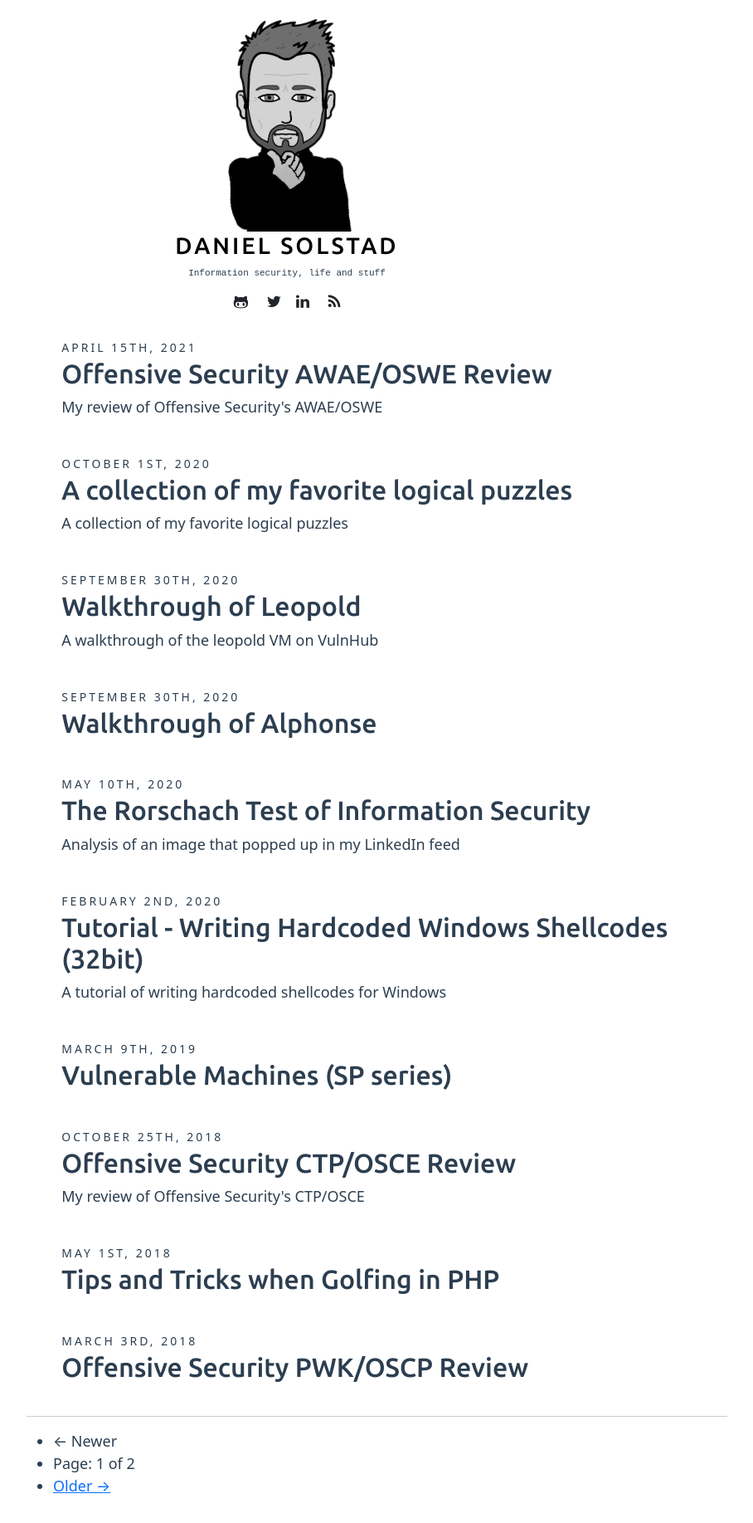
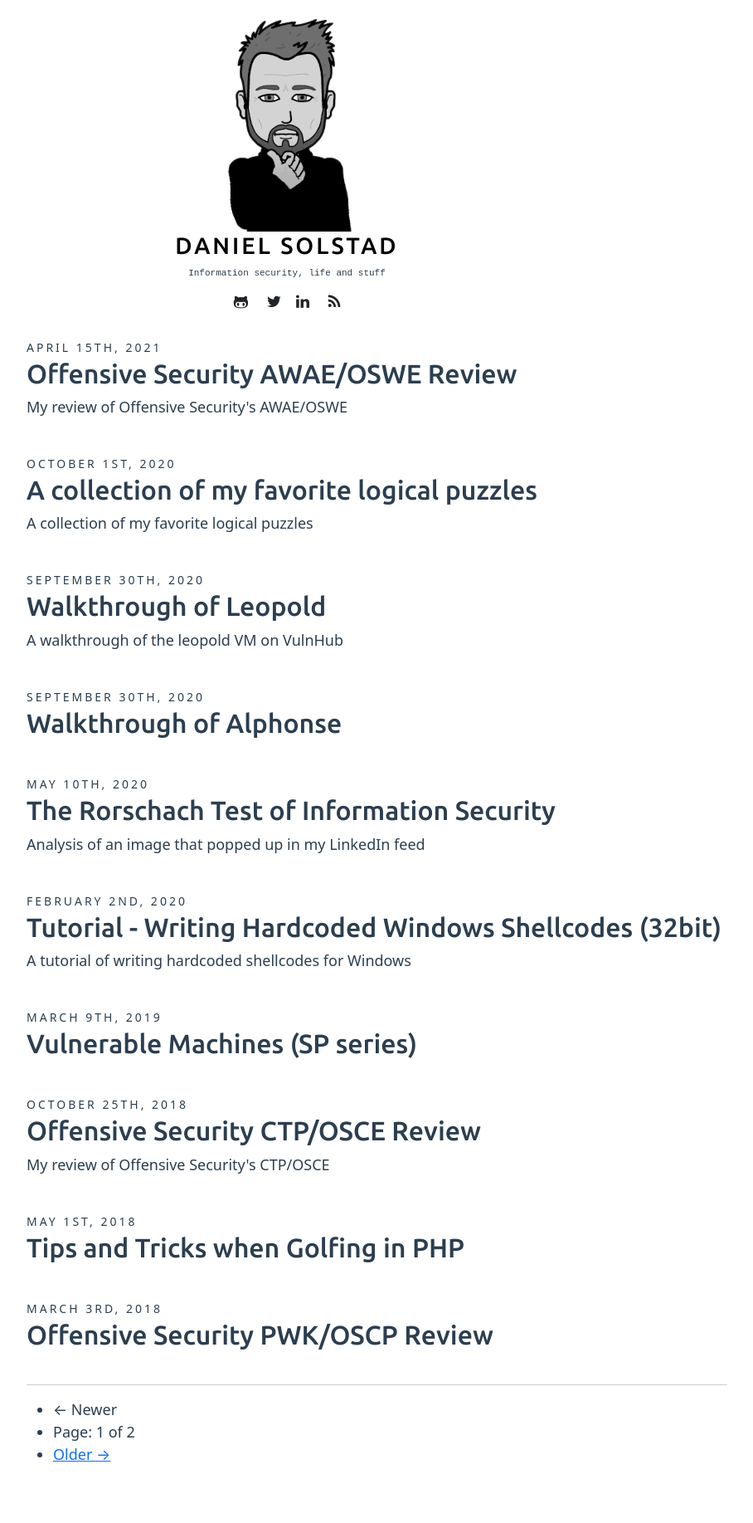
Before and after one commit to dsolstad/dsolstad.github.io, a Jekyll site: the page built from index.html, in a window 1280 px wide. Shown: the whole page at 83% size, without its empty margins (294-1202 px from the left). Built offline with Jekyll 4.4.1, drawn with Linux system fonts in a browser that asks for light colours; the list of posts is cut into pages by our own code; after the commit the page ends 1797 px from its top, so only the background shows below that.

Commit message:
Update style.css

```diff
--- a/assets/css/style.css
+++ b/assets/css/style.css
@@ -117,7 +117,7 @@ article{
 }
 
 article {
-	padding: 0 5% 0;
+	/* padding: 0 5% 0; */
 }
 
 article.home div a, article.home a { color: #2c3e50; text-decoration: none; }
```
